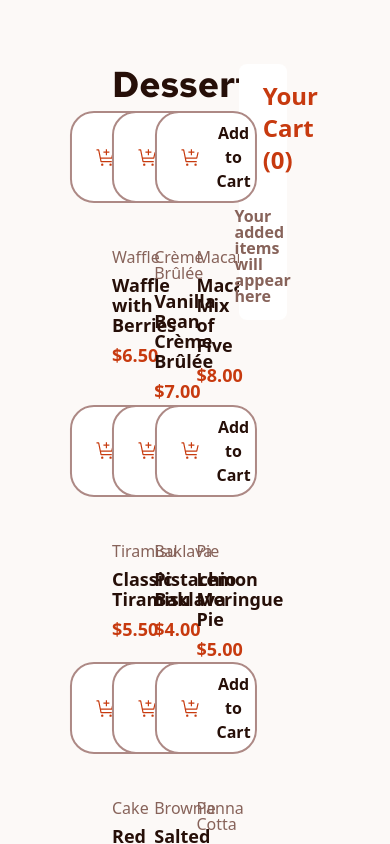
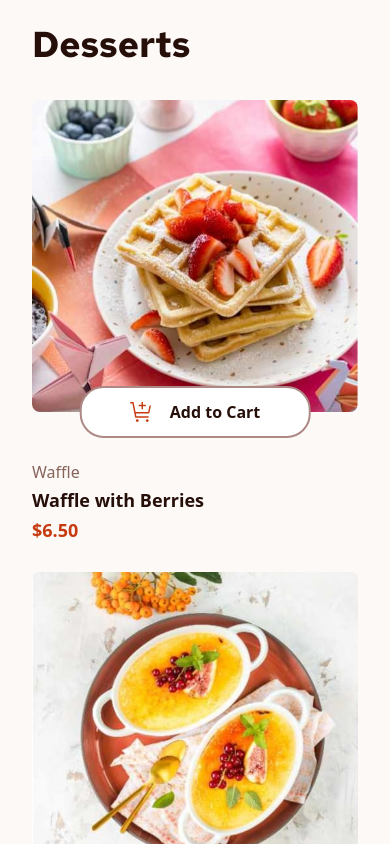
Before and after one commit to phyominpaing/product-list-with-cart, a Next.js app: page / in a window 390 px wide. Shown: the top 844 px of the page. Built offline with nearby package versions, Linux system fonts and the light colour scheme.

Commit message:
feat/responsive design

```diff
--- a/src/app/globals.css
+++ b/src/app/globals.css
@@ -68,3 +68,6 @@
 .scrollbar-custom::-webkit-scrollbar-thumb:hover {
   background: oklch(0.4 0 0);
 }
+
+/* Responsive adjustments for images/buttons if needed */
+/* Most responsiveness is handled by Tailwind CSS */
--- a/src/app/page.js
+++ b/src/app/page.js
@@ -3,28 +3,17 @@ import ProductSection from "@/components/ProductSection";
 
 export default function Home() {
   return (
-    <main className="grid grid-cols-3 gap-6 min-h-screen w-full px-28 py-16  bg-rose-50">
-      <div className="col-span-2">
-        <ProductSection />
-      </div>
-
-      <div className="col-span-1">
-        <CartSection />
+    <main className="w-full min-h-screen bg-rose-50 py-6 md:py-10 lg:py-16 px-8  md:px-10 lg:px-16 xl:px-20 2xl:px-24">
+      <div className="max-w-7xl mx-auto">
+        <div className="grid grid-cols-1 lg:grid-cols-3 gap-8 md:gap-6">
+          <div className="lg:col-span-2">
+            <ProductSection />
+          </div>
+          <aside className="lg:col-span-1">
+            <CartSection />
+          </aside>
+        </div>
       </div>
     </main>
-
-    //  <main className="min-h-screen w-full bg-rose-100 py-8 px-4 sm:px-6 md:px-12 lg:px-28">
-    //   <div className="max-w-7xl mx-auto">
-    //     <div className="grid grid-cols-1 lg:grid-cols-3 gap-6">
-    //       <div className="lg:col-span-2">
-    //         <ProductSection />
-    //       </div>
-
-    //       <aside className="lg:col-span-1">
-    //         <CartSection />
-    //       </aside>
-    //     </div>
-    //   </div>
-    // </main>
   );
 }
--- a/src/components/CartItemSummary.jsx
+++ b/src/components/CartItemSummary.jsx
@@ -43,7 +43,7 @@ const CartItemSummary = () => {
           </div>
           <button
             onClick={handleOpenModal}
-            className="button cursor-pointer w-full py-4 text-base font-semibold text-white bg-red rounded-full duration-200 hover:bg-rose-800 "
+            className="button cursor-pointer w-full py-4 md:py-4 text-sm md:text-base font-semibold text-white bg-red rounded-full duration-200 hover:bg-rose-800 "
           >
             Confirm Order
           </button>
--- a/src/components/CartSection.jsx
+++ b/src/components/CartSection.jsx
@@ -10,7 +10,7 @@ const CartSection = () => {
   const totalQuantity = items.reduce((pv, cv) => pv + cv.quantity, 0);
 
   return (
-    <section className="bg-white rounded-lg py-4 px-6 w-full lg:py-8 flex flex-col gap-2">
+    <section className="bg-white rounded-lg w-full py-4 px-4 sm:px-6 lg:py-8 flex flex-col gap-2 md:mt-8 lg:mt-0">
       <h2 className="text-2xl font-bold text-red">
         Your Cart ({totalQuantity})
       </h2>
--- a/src/components/OrderConfirmModal.jsx
+++ b/src/components/OrderConfirmModal.jsx
@@ -27,7 +27,7 @@ const OrderConfirmModal = ({ setIsModalOpen }) => {
             src="/assets/images/icon-order-confirmed.svg"
             style={{ color: "transparent" }}
           />
-          <h2 className="text-rose-900 text-4xl font-bold">Order Confirmed</h2>
+          <h2 className="text-rose-900 text-5xl md:text-4xl font-bold">Order Confirmed</h2>
           <p className="text-base text-rose-500 font-normal">
             we hope you enjoy your food.
           </p>
@@ -85,7 +85,7 @@ const OrderConfirmModal = ({ setIsModalOpen }) => {
         </div>
         <button
           onClick={handleCloseModal}
-          className="button  cursor-pointer mt-auto w-full flex justify-center items-center px-2 py-4 text-base font-semibold text-white bg-red duration-200 hover:bg-rose-800  rounded-full mb-2"
+          className="button cursor-pointer mt-auto w-full flex justify-center items-center px-2 py-4 text-base font-semibold text-white bg-red duration-200 hover:bg-rose-800  rounded-full mb-2"
         >
           <span>Start New Order</span>
         </button>
--- a/src/components/ProductCard.jsx
+++ b/src/components/ProductCard.jsx
@@ -51,44 +51,48 @@ const ProductCard = ({ product: { image, category, name, price } }) => {
         />
 
         {isExistedItem ? (
-          <button className="relative  rounded-3xl border-2 border-rose-400  px-7 py-2  bg-red flex justify-between items-center gap-8 cursor-pointer left-1/2 top-1/2 transform -translate-x-1/2 -translate-y-1/2 transition-all hover:border-red hover:text-red duration-200  animate-scale-in">
+          <button className="relative rounded-3xl border-2 border-rose-400 px-10 py-3 md:px-7 md:py-2 lg:px-6 lg:py-1.5 xl:px-7 xl:py-2   bg-red flex justify-between items-center gap-8 md:gap-8 lg:gap-6 xl:gap-7 cursor-pointer left-1/2 top-1/2 transform -translate-x-1/2 -translate-y-1/2 transition-all hover:border-red hover:text-red duration-200 animate-scale-in">
             <div
               onClick={handleDecreaseQuantity}
-              className="font-bold rounded-full border-white border-2 px-1 py-2 transition-transform "
+              className="font-bold rounded-full border-white border-2 p-1.5 md:px-1 md:py-1 transition-transform"
             >
               <Image
                 src="/assets/images/icon-decrement-quantity.svg"
-                alt="remove button Icon"
-                width={10}
-                height={10}
+                alt="add button Icon"
+                width={14}
+                height={14}
+                className="w-2 h-2 md:w-2.5 md:h-2.5 items-center"
               />
             </div>
-            <span className="font-semibold text-white">{quantity}</span>
-            <div
+            <span className="font-semibold text-white text-sm md:text-base">
+              {quantity}
+            </span>
+             <div
               onClick={handleIncreaseQuantity}
-              className="font-bold rounded-full border-white border-2 px-1 py-1 transition-transform"
+              className="font-bold rounded-full border-white border-2 p-1.5 md:px-1 md:py-1 transition-transform"
             >
               <Image
                 src="/assets/images/icon-increment-quantity.svg"
                 alt="add button Icon"
-                width={10}
-                height={10}
+                width={14}
+                height={14}
+                className="w-2 h-2 md:w-2.5 md:h-2.5 items-center"
               />
             </div>
           </button>
         ) : (
           <button
             onClick={handleAddItem}
-            className="relative  rounded-3xl border-2 border-rose-400  px-6 py-2  bg-white flex justify-between items-center gap-4 cursor-pointer left-1/2 top-1/2 transform -translate-x-1/2 -translate-y-1/2 transition-all hover:border-red hover:text-red duration-200 hover:scale-105 animate-scale-in"
+            className="relative rounded-3xl border-2 border-rose-400 px-12 py-3 md:px-6 md:py-2 lg:px-4 lg:py-2 xl:px-6 bg-white flex justify-between items-center gap-4 md:gap-4 lg:gap-3 xl:gap-4 cursor-pointer left-1/2 top-1/2 transform -translate-x-1/2 -translate-y-1/2 transition-all hover:border-red hover:text-red duration-200 hover:scale-105 animate-scale-in"
           >
             <Image
               src="/assets/images/icon-add-to-cart.svg"
               alt="image cart icon"
-              width={20}
-              height={20}
-              className="w-5 h-auto"
+              width={16}
+              height={16}
+              className="w-6 h-6 md:w-5 md:h-auto lg:w-4 lg:h-auto"
             />
-            <span className="font-semibold w-auto h-auto text-rose-900">
+            <span className="font-semibold w-auto h-auto text-rose-900 text-base lg:text-sm xl:text-base">
               {" "}
               Add to Cart
             </span>
--- a/src/components/ProductList.jsx
+++ b/src/components/ProductList.jsx
@@ -8,7 +8,7 @@ const ProductList = () => {
   const { products } = useProductStore();
 
   return (
-    <div className="grid grid-cols-3  gap-y-8 gap-x-6 ">
+    <div className="grid grid-cols-1 md:grid-cols-3 gap-y-8 gap-x-6">
       {products.map((product , index) => (
           <ProductCard key={index} product={product}/>
       ))}
```
